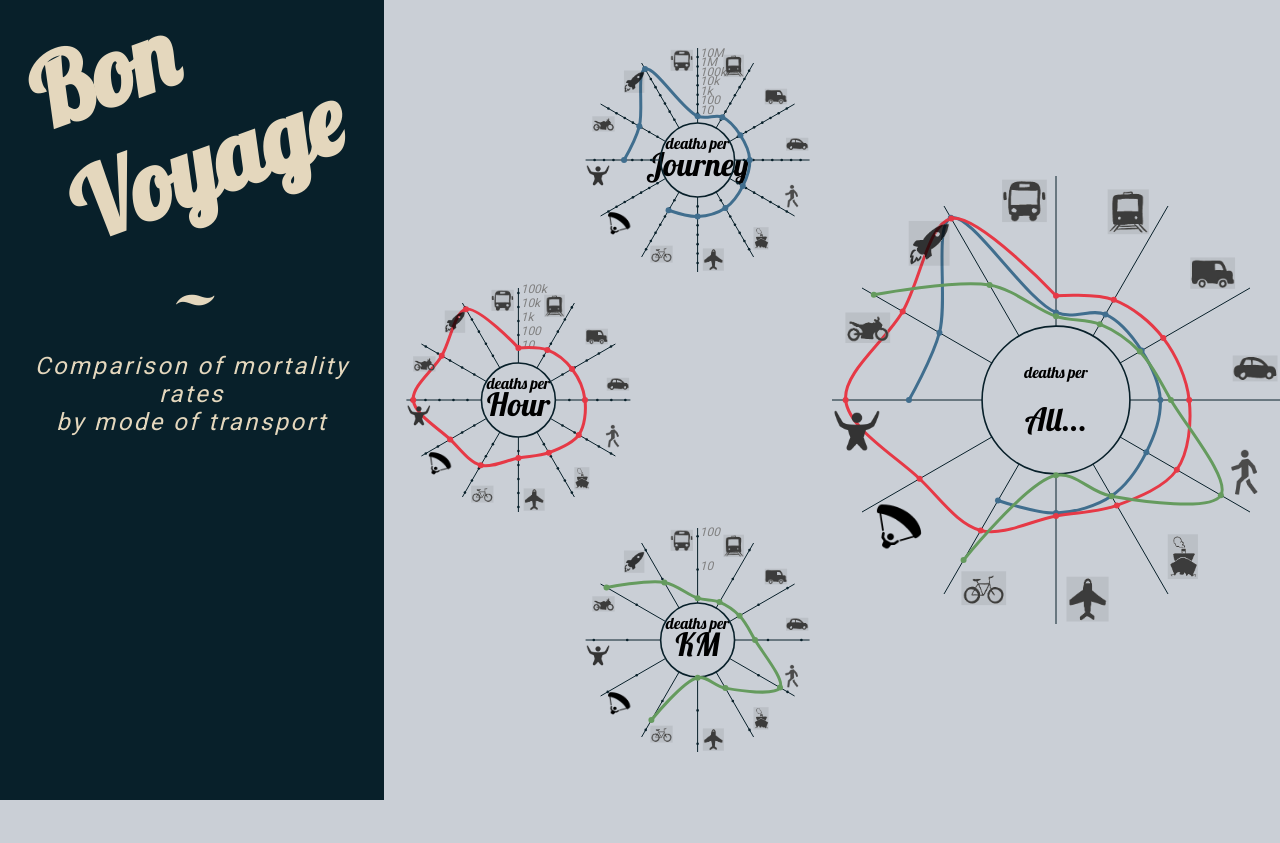
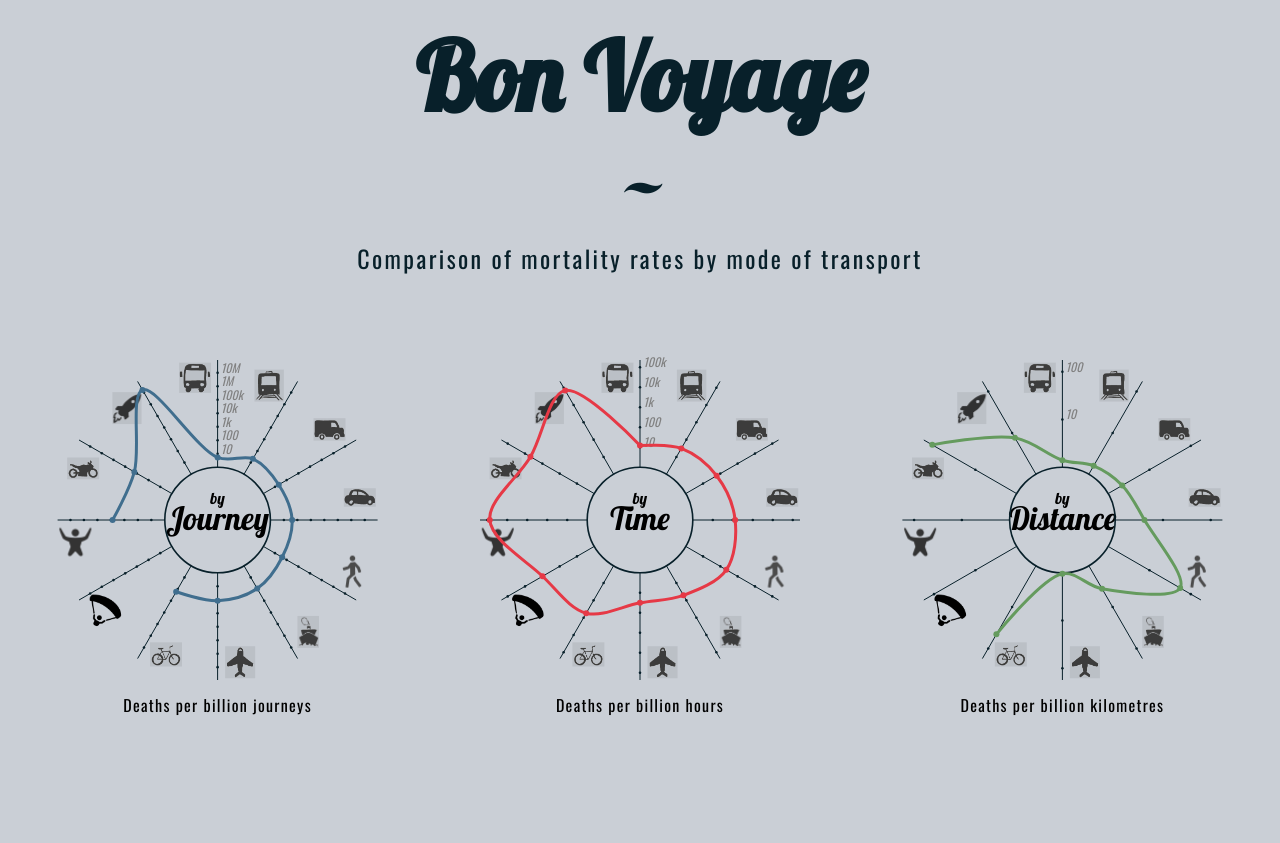
Before and after one commit to gary444/bon_voyage, a website built with webpack: page index.html in a window 1280 px wide. After the commit the page ends 800 px from the top, so only its background shows below. Built offline with nearby package versions, Linux system fonts and the light colour scheme.

Commit message:
rearranged layout and added undertitles. changed subfont to Oswald

```diff
--- a/css/master.css
+++ b/css/master.css
@@ -1,30 +1,32 @@
 body {
     background-color: #CACFD6;
-    /* font-family: Verdana, Geneva, sans-serif; */
-    font-family: 'Roboto', sans-serif;
+    font-family: 'Oswald', sans-serif;
 
 
     margin:0;
     padding:0;
     border:0;
 
-    /* color:#CACFD6; */
-    color:#E4D7BD;
+    /* color:#E4D7BD; */
+    color:#08202A;
+
 }
 
 h1 {
   font-family: 'Lobster', cursive;
   font-size: 12vh;
-  margin-left:4vw;
-  /* margin-bottom:50px; */
-  margin-top:0;
-  transform:rotate(340deg) translate(0,-3vh);
+  /* margin-left:4vw; */
+  margin-bottom:2vh;
+  margin-top:2vh;
+  /* transform:rotate(340deg) translate(0,-3vh); */
+  /* transform:rotate(340deg); */
+  text-align: center;
 }
 
 h2 {
-  font-family: 'Roboto', sans-serif;
+  /* font-family: 'Roboto', sans-serif; */
   font-size: 3vh;
-  font-style:italic;
+  /* font-style:italic; */
   font-weight:100;
   margin-top:-4vh;
   margin-bottom: 4vh;
@@ -40,32 +42,29 @@ p.spacer {
     text-align: center;
 }
 
-div#sideDiv {
-  background-color: #08202A;
-  width:30vw;
-  height:100vh;
-  display:block;
-  float: left;
-}
+
 div#titleDiv {
-  width:100%;
-  height:33%;
+  /* background-color: #08202A; */
+  width:100vw;
+  height:30vh;
   display:block;
   float: left;
 
 }
-div#listDiv {
+/* div#subtitleDiv {
   width:100%;
   height:67%;
   display:block;
   float: left;
-}
+} */
 
 svg {
-  width:70vw;
-  height:100vh;
+  width:100vw;
+  height:70vh;
   display:block;
   float: left;
+
+  /* background-color:orange; */
 
 }
 
@@ -111,9 +110,12 @@ text.diagramTitle{
   text-align: center;
   font-size: 4vh;
 }
-/* text.diagramSubTitle{
-  font-family: 'Roboto', sans-serif;
-} */
+text.diagramUnderTitle{
+
+  text-anchor:middle;
+  text-align: center;
+  letter-spacing:0.1vw;
+}
 circle.titleCircles{
   /* opacity: 0; */
   fill: none;
--- a/index.html
+++ b/index.html
@@ -5,22 +5,15 @@
     <title>Template D3 project</title>
     <link href="https://fonts.googleapis.com/css?family=Lobster&display=swap" rel="stylesheet">
     <link href="https://fonts.googleapis.com/css?family=Roboto&display=swap" rel="stylesheet">
+    <link href="https://fonts.googleapis.com/css?family=Oswald&display=swap" rel="stylesheet">
     <link rel="stylesheet" href="css/master.css">
   </head>
   <body>
-    <div id="sideDiv">
       <div id="titleDiv">
-        <h1>Bon<br>          Voyage</h1>
-
+        <h1>Bon Voyage</h1>
+        <p class="spacer">~</p>
+        <h2>Comparison of mortality rates by mode of transport</h2>
       </div>
-      <div id="listDiv">
-        <p class="spacer">~</p>
-
-
-        <h2>Comparison of mortality rates<br>by mode of transport</h2>
-        <ul id="sidebarList"/>
-      </div>
-    </div>
     <script src="dist/bundle.js"></script>
   </body>
 </html>
--- a/src/main_vis.js
+++ b/src/main_vis.js
@@ -12,8 +12,8 @@ import MultiRadarPlot from './modules/MultiRadarPlot.js';
 
 let dataLoader = new DataLoader();
 
-const svg_width = window.innerWidth * 0.7;
-const svg_height = window.innerHeight;
+const svg_width = window.innerWidth;
+const svg_height = window.innerHeight * 0.7;
 
 //main svg container
 let svgContainer = d3.select("body").append("svg")
@@ -24,11 +24,14 @@ let svgContainer = d3.select("body").append("svg")
 const chartWidth = svg_width * 0.25;
 const largeChartWidth = svg_width * 0.5;
 
-const chart1Centre = [svg_width*0.35,svg_height*0.2];
-const chart2Centre = [svg_width*0.15,svg_height*0.5];
-const chart3Centre = [svg_width*0.35,svg_height*0.8];
+const chart1Centre = [svg_width*0.17,svg_height*0.5];
+const chart2Centre = [svg_width*0.5,svg_height*0.5];
+const chart3Centre = [svg_width*0.83,svg_height*0.5];
+
+
 const bigChartCentre = [svg_width * 0.75,svg_height*0.5];
 
+const subtitles = ["Deaths per billion journeys", "Deaths per billion hours", "Deaths per billion kilometres"]
 
 
 
@@ -53,14 +56,15 @@ let dataWait = setInterval(function(){
 
 function render(){
 
-  let plot1 = new RadarPlot(slot1, chartWidth, chart1Centre, dataLoader.getColNames(), dataLoader.getByJourney(), "#406E8E", "Journey");
 
-  let plot2 = new RadarPlot(slot2, chartWidth, chart2Centre, dataLoader.getColNames(), dataLoader.getByHour(), "#E63946", "Hour");
+  let plot1 = new RadarPlot(slot1, chartWidth, chart1Centre, dataLoader.getColNames(), dataLoader.getByJourney(), "#406E8E", "Journey", subtitles[0]);
 
-  let plot3 = new RadarPlot(slot3, chartWidth, chart3Centre, dataLoader.getColNames(), dataLoader.getByKm(), "#659B5E", "KM");
+  let plot2 = new RadarPlot(slot2, chartWidth, chart2Centre, dataLoader.getColNames(), dataLoader.getByHour(), "#E63946", "Time",  subtitles[1]);
+
+  let plot3 = new RadarPlot(slot3, chartWidth, chart3Centre, dataLoader.getColNames(), dataLoader.getByKm(), "#659B5E", "Distance",  subtitles[2]);
 
 
-  let bigPlot = new MultiRadarPlot(slot4, largeChartWidth, bigChartCentre, dataLoader.getColNames(), dataLoader.getAllData(), ["#406E8E","#E63946","#659B5E"], "All...");
+  // let bigPlot = new MultiRadarPlot(slot4, largeChartWidth, bigChartCentre, dataLoader.getColNames(), dataLoader.getAllData(), ["#406E8E","#E63946","#659B5E"], "All...");
 
 
 }
--- a/src/modules/RadarPlot.js
+++ b/src/modules/RadarPlot.js
@@ -4,7 +4,7 @@ import * as d3 from './d3.min.js';
 
 export default class RadarPlot {
 
-  constructor(root_group, width, centre, axes, data, lineColour, title) {
+  constructor(root_group, width, centre, axes, data, lineColour, title, subtitle) {
 
     this.root_group = root_group;
     this.width = width;
@@ -12,6 +12,7 @@ export default class RadarPlot {
     this.axes = axes;
     this.data = data;
     this.title = title;
+    this.subtitle = subtitle;
 
     this.lineColour = lineColour;
 
@@ -63,9 +64,9 @@ export default class RadarPlot {
 
     this.renderTitle();
     this.renderAxes();
+    this.renderIcons();
+    this.renderPoints();
     this.renderDataLine();
-    this.renderPoints();
-    this.renderIcons();
 
 
   }
@@ -75,7 +76,7 @@ export default class RadarPlot {
     this.plot.append("text")
     .classed("diagramTitle", true)
     .classed("diagramSubTitle", true)
-    .text("deaths per")
+    .text("by")
     .attr("x",this.width/2)
     .attr("y",this.width/2 - (this.width * 0.05))
     .style("font-size","2vh")
@@ -84,7 +85,14 @@ export default class RadarPlot {
     .classed("diagramTitle", true)
     .text(this.title)
     .attr("x",this.width/2)
-    .attr("y",this.width/2 + (this.width * 0.07))
+    .attr("y",this.width/2 + (this.width * 0.03))
+
+    this.plot.append("text")
+    // .classed("diagramTitle", true)
+    .classed("diagramUnderTitle", true)
+    .text(this.subtitle)
+    .attr("x",this.width/2)
+    .attr("y",this.width * 1.1)
   }
 
   //render line corresponding to data
```
Also changed, not shown: dist/bundle.js.
